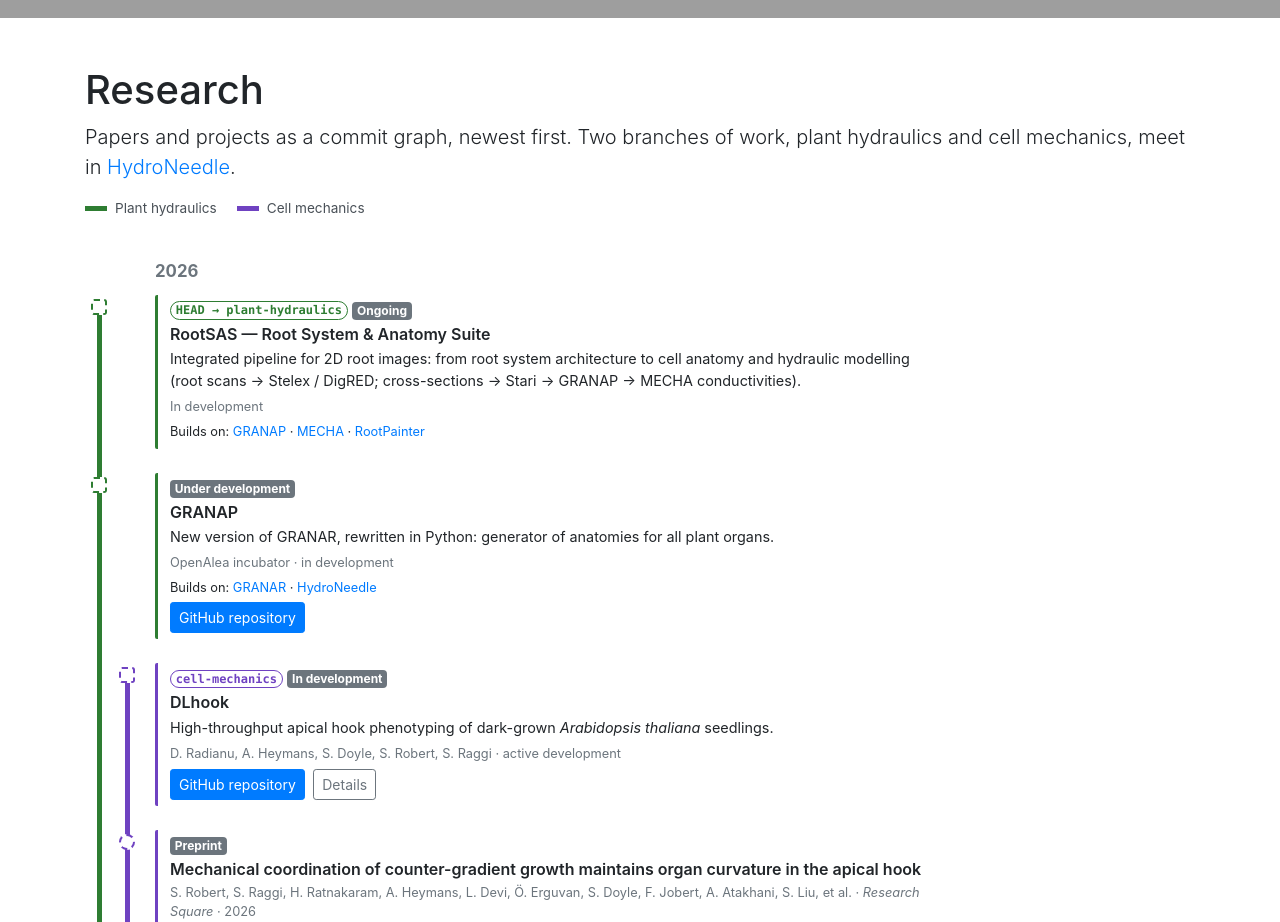
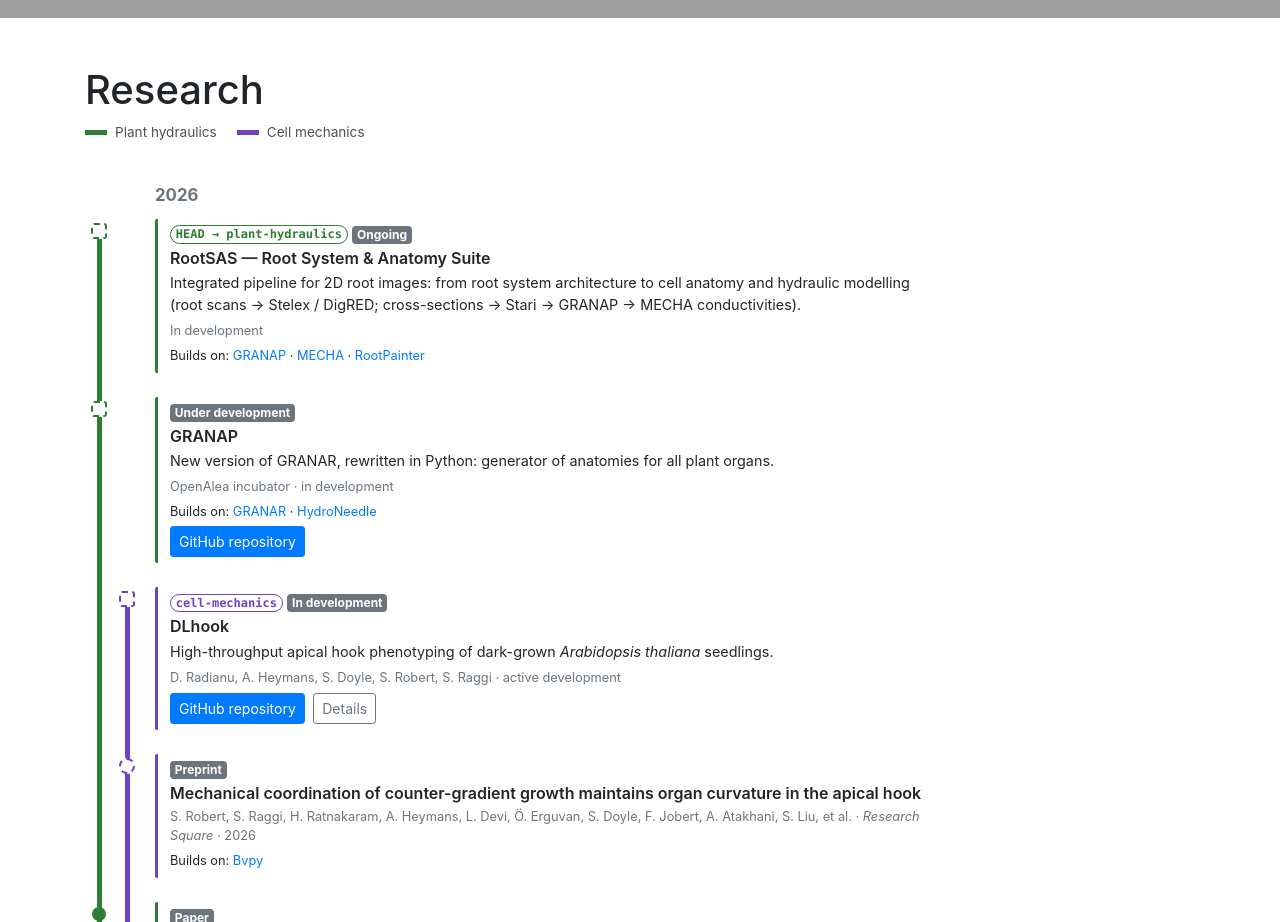
Before and after one commit to HeymansAdrien/HeymansAdrien.github.io, a plain HTML site: page index.html in a window 1280 px wide. Shown: the part 1460-2382 px from the top of the page. Drawn offline with Linux system fonts and the light colour scheme; grey boxes are pictures that could not be loaded.

Commit message:
Update index.html

```diff
--- a/index.html
+++ b/index.html
@@ -120,7 +120,6 @@
   <section id="research" class="py-5">
     <div class="container">
       <h1>Research</h1>
-      <p class="lead">Papers and projects as a commit graph, newest first. Two branches of work, plant hydraulics and cell mechanics, meet in <a href="#r-hydroneedle">HydroNeedle</a>.</p>
 
       <ul class="gg-legend" aria-label="Branches">
         <li><span class="lane-swatch a"></span>Plant hydraulics</li>
```
